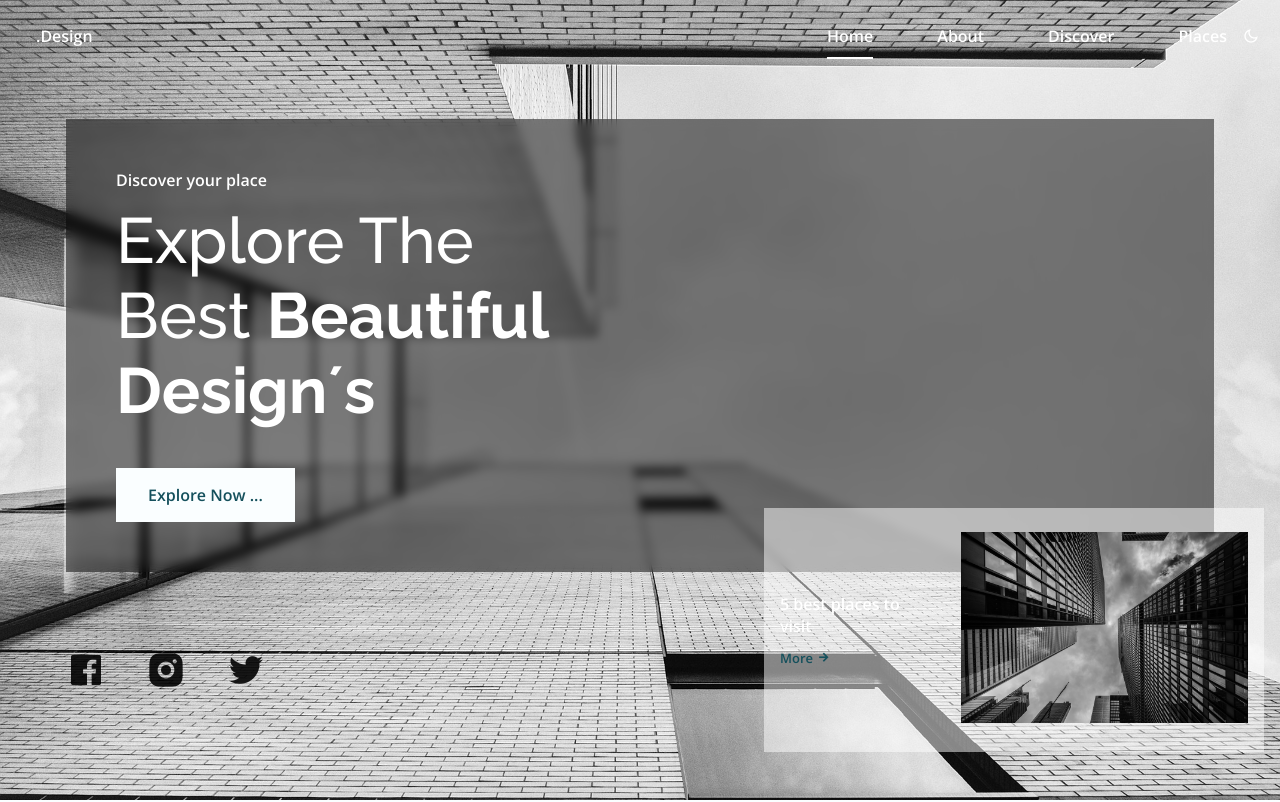
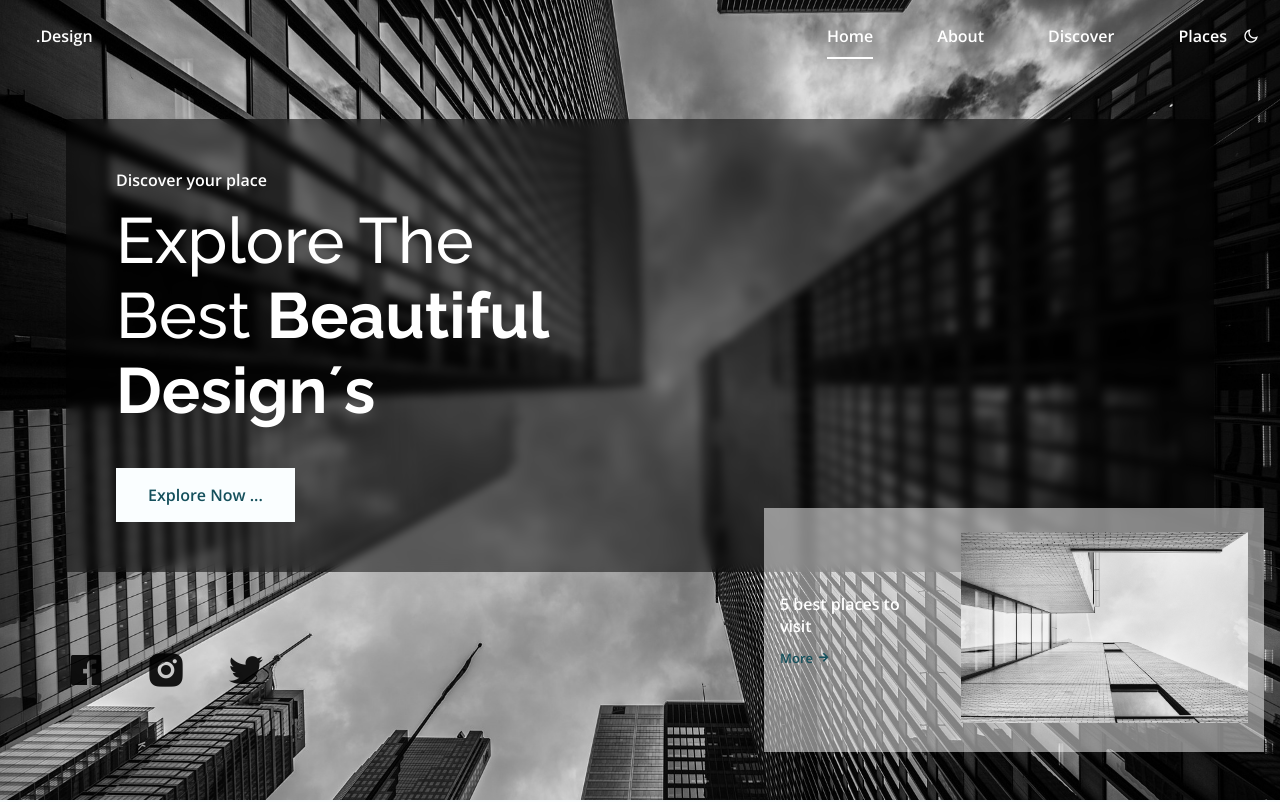
Before and after one commit to Verenasworld/blackAndWhite, a plain HTML site: page index.html in a window 1280 px wide. Shown: the top 802 px of the page. Drawn offline with nearby package versions, Linux system fonts and the light colour scheme.

Commit message:
do something

```diff
--- a/index.html
+++ b/index.html
@@ -51,7 +51,7 @@
     <main class="main">
         <!--==================== HOME ====================-->
         <section class="home" id="home">
-            <img src="assets/img/myimg/architecture-839362_1920.jpg" alt="" class="home__img">
+            <img src="assets/img/myimg/buildings-768773_1920.jpg" alt="" class="home__img">
 
             <div class="home__container container grid">
                 <div class="home__data">
@@ -82,7 +82,7 @@
                     </div>
 
                     <div class="home__info-overlay">
-                        <img src="assets/img/myimg/buildings-768773_1920.jpg" alt="" class="home__info-img">
+                        <img src="assets/img/myimg/architecture-839362_1920.jpg" alt="" class="home__info-img">
                     </div>
                 </div>
             </div>
```
